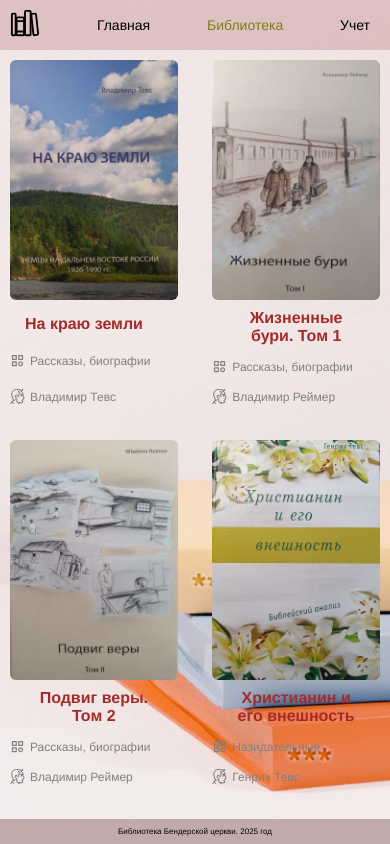
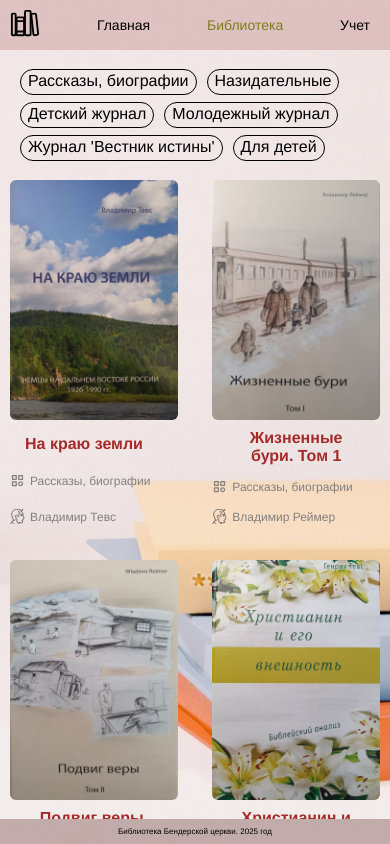
Before and after one commit to Elisei-Trifan/library-of-books, a React (Create React App) app: page /#/library in a window 390 px wide. Built offline with nearby package versions, Linux system fonts and the light colour scheme.

Commit message:
filter from redux

```diff
--- a/package.json
+++ b/package.json
@@ -4,12 +4,14 @@
   "private": true,
   "homepage": "https://Elisei-Trifan.github.io/library-of-books",
   "dependencies": {
+    "@reduxjs/toolkit": "^2.6.1",
     "@testing-library/dom": "^10.4.0",
     "@testing-library/jest-dom": "^6.6.3",
     "@testing-library/react": "^16.2.0",
     "@testing-library/user-event": "^13.5.0",
     "react": "^19.0.0",
     "react-dom": "^19.0.0",
+    "react-redux": "^9.2.0",
     "react-router-dom": "^7.3.0",
     "react-scripts": "5.0.1",
     "web-vitals": "^2.1.4"
--- a/src/components/Filter/Filter.js
+++ b/src/components/Filter/Filter.js
@@ -1,7 +1,33 @@
 import React from 'react'
+import { books } from '../../data/books'
+import './filter.css'
+import { useDispatch, useSelector } from 'react-redux'
+import { setCategory } from '../../redux/slices/filterSlice'
+
+const categories = [...new Set(books.map((item) => item.category))]
 
 const Filter = () => {
-  return <div>Filter</div>
+  const dispatch = useDispatch()
+  const selectCategory = useSelector((state) => state.filter.category)
+
+  const handleSelect = (category) => {
+    dispatch(setCategory(selectCategory === category ? null : category))
+  }
+
+  return (
+    <div className="filter_cont">
+      {categories.map((item) => (
+        <div
+          className={`filter_item ${
+            selectCategory === item ? 'filter_selected' : ''
+          } `}
+          onClick={() => handleSelect(item)}
+        >
+          {item}
+        </div>
+      ))}
+    </div>
+  )
 }
 
 export default Filter
--- /dev/null
+++ b/src/components/Filter/filter.css
@@ -0,0 +1,34 @@
+.filter_cont {
+  display: flex;
+  justify-content: start;
+  align-items: center;
+  min-height: 80px;
+  padding: 0 15px;
+  flex-wrap: wrap;
+  margin-bottom: 20px;
+  margin-top: 10px;
+}
+
+.filter_item {
+  border: 1px solid black;
+  height: 20px;
+  border-radius: 20px;
+  padding: 5px 10px;
+  margin: 0 5px;
+}
+
+.filter_selected {
+  background-color: black;
+  color: wheat;
+}
+
+@media (max-width: 450px) {
+  .filter_cont {
+    min-height: 100px;
+    margin-bottom: 10px;
+  }
+  .filter_item {
+    padding: 2px 7px;
+    border-radius: 14px;
+  }
+}
--- a/src/index.js
+++ b/src/index.js
@@ -2,10 +2,14 @@ import React from 'react'
 import ReactDOM from 'react-dom/client'
 import './index.css'
 import App from './App'
+import { Provider } from 'react-redux'
+import { store } from './redux/store'
 
 const root = ReactDOM.createRoot(document.getElementById('root'))
 root.render(
   <React.StrictMode>
-    <App />
+    <Provider store={store}>
+      <App />
+    </Provider>
   </React.StrictMode>
 )
--- a/src/pages/BookList.js
+++ b/src/pages/BookList.js
@@ -1,14 +1,25 @@
 import React from 'react'
 import { books } from '../data/books'
 import BookCard from '../components/BookCard'
+import Filter from '../components/Filter/Filter'
+import { useSelector } from 'react-redux'
 
 const BookList = () => {
+  const selectCategory = useSelector((state) => state.filter.category)
+
+  const filterBooks = selectCategory
+    ? books.filter((item) => item.category === selectCategory)
+    : books
+
   return (
-    <div className="book_list">
-      {books.map((item) => (
-        <BookCard key={item.id} book={item} />
-      ))}
-    </div>
+    <>
+      <Filter />
+      <div className="book_list">
+        {filterBooks.map((item) => (
+          <BookCard key={item.id} book={item} />
+        ))}
+      </div>
+    </>
   )
 }
 
--- /dev/null
+++ b/src/redux/slices/filterSlice.js
@@ -0,0 +1,17 @@
+import { createSlice } from '@reduxjs/toolkit'
+
+export const filterSlice = createSlice({
+  name: 'filter',
+  initialState: {
+    category: null,
+  },
+  reducers: {
+    setCategory(state, action) {
+      state.category = action.payload
+    },
+  },
+})
+
+export const { setCategory } = filterSlice.actions
+
+export default filterSlice.reducer
--- a/src/redux/store.js
+++ b/src/redux/store.js
@@ -0,0 +1,8 @@
+import { configureStore } from '@reduxjs/toolkit'
+import filterReducer from './slices/filterSlice'
+
+export const store = configureStore({
+  reducer: {
+    filter: filterReducer,
+  },
+})
```
Also changed, not shown: 1 other file (tests, documents, lock files or other folders).
